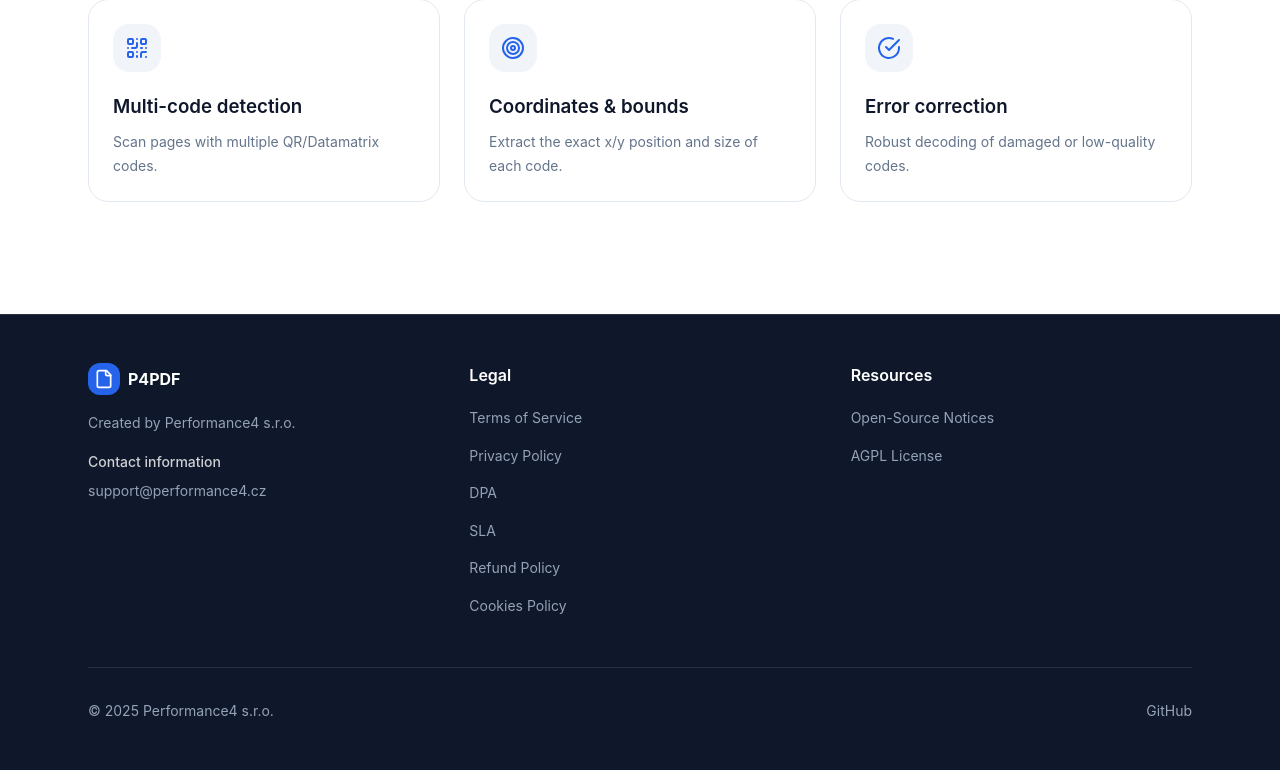
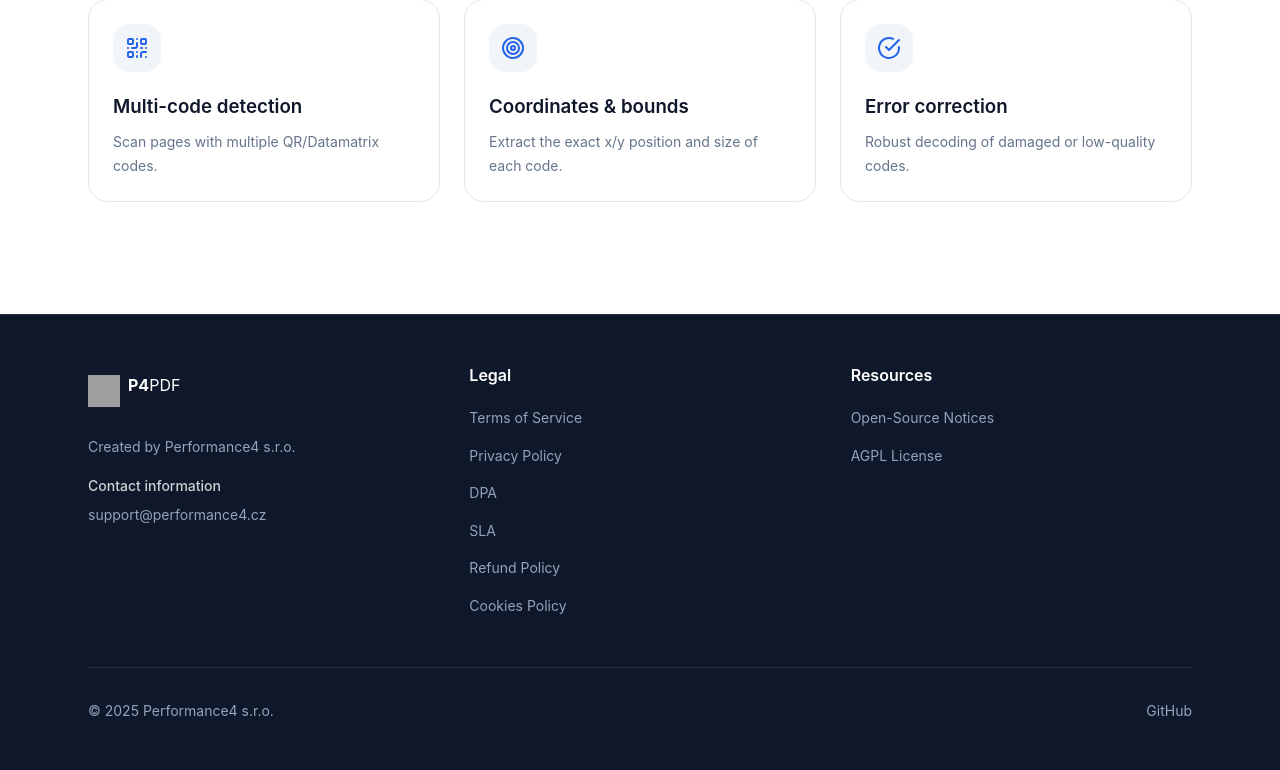
Before and after one commit to Performance4-s-r-o/dotnet-signing-server, an ASP.NET Core app: page / in a window 1280 px wide. Shown: the part 2417-3187 px from the top of the page. Run offline with ASP.NET Core 8, Linux system fonts and the light colour scheme; some libraries are stand-ins or nearby versions; grey boxes are pictures that could not be loaded.

Commit message:
fix footer logo

```diff
--- a/Views/Account/SignIn.cshtml
+++ b/Views/Account/SignIn.cshtml
@@ -16,7 +16,7 @@
 @if (!ViewData.ModelState.IsValid)
 {
     <div class="flash error">
-        @Html.ValidationSummary(excludePropertyErrors: true, message: "Sign-in failed. Please check your email and    password.")
+        @Html.ValidationSummary(excludePropertyErrors: true, message: "Sign-in failed. Please check your email and password.")
     </div>
 }
 <form method="post" class="auth-form">
--- a/Views/Account/TwoFactor.cshtml
+++ b/Views/Account/TwoFactor.cshtml
@@ -24,8 +24,9 @@
         <input type="hidden" name="rememberMe" value="@rememberMe" />
         <div class="form-group">
             <label for="code" class="form-label">6-digit code</label>
-            <input id="code" class="form-input" type="text" name="code" maxlength="6" minlength="6" pattern="\d{6}" required />
+            <input id="code" class="form-input" type="text" name="code" maxlength="6" minlength="6" pattern="\d{6}"
+                required />
         </div>
-        <button type="submit">Verify</button>
+        <button type="submit" class="btn btn-primary full-w mt-3">Verify</button>
     </form>
 </div>
--- a/Views/Shared/_Layout.cshtml
+++ b/Views/Shared/_Layout.cshtml
@@ -1,8 +1,17 @@
 @{
-    var title = ViewData["Title"] as string ?? "P4PDF by Performance4 s.r.o.";
+    var pageTitle = ViewData["Title"] as string;
+    var fullTitle = string.IsNullOrWhiteSpace(pageTitle)
+    ? "P4PDF by Performance4 s.r.o."
+    : $"{pageTitle} | P4PDF by Performance4 s.r.o.";
+    var metaDescription = ViewData["MetaDescription"] as string
+    ?? "P4PDF by Performance4 s.r.o. — secure PDF signing, templating, timestamps, and API tokens.";
+    var request = ViewContext?.HttpContext?.Request;
+    var canonicalUrl = request != null
+    ? $"{request.Scheme}://{request.Host}{request.Path}"
+    : string.Empty;
     var isAuthenticated = User?.Identity?.IsAuthenticated == true;
     var displayName = isAuthenticated ? User?.Identity?.Name : null;
-    var controllerName = ViewContext.RouteData.Values["controller"]?.ToString() ?? string.Empty;
+    var controllerName = ViewContext?.RouteData?.Values?["controller"]?.ToString() ?? string.Empty;
     var isAccountPage = controllerName.Equals("Account", StringComparison.OrdinalIgnoreCase);
     var isHomePage = string.Equals(ViewContext?.HttpContext?.Request?.Path.Value, "/", StringComparison.Ordinal);
     var logoBase64 =
@@ -14,7 +23,14 @@
 <head>
     <meta charset="utf-8" />
     <meta name="viewport" content="width=device-width, initial-scale=1.0" />
-    <title>@title</title>
+    <title>@fullTitle</title>
+    <meta name="description" content="@metaDescription" />
+    <link rel="canonical" href="@canonicalUrl" />
+    <meta property="og:title" content="@fullTitle" />
+    <meta property="og:description" content="@metaDescription" />
+    <meta property="og:type" content="website" />
+    <meta property="og:url" content="@canonicalUrl" />
+    <meta property="og:site_name" content="P4PDF" />
     <link rel="stylesheet" href="/css/custom.css" />
 </head>
 
@@ -81,14 +97,16 @@
                 <!-- Company info -->
                 <div class="footer-company">
                     <div class="footer-logo">
-                        <div class="footer-logo-icon">
-                            <svg xmlns="http://www.w3.org/2000/svg" viewBox="0 0 24 24" fill="none"
-                                stroke="currentColor" stroke-width="2" stroke-linecap="round" stroke-linejoin="round">
-                                <path d="M15 2H6a2 2 0 0 0-2 2v16a2 2 0 0 0 2 2h12a2 2 0 0 0 2-2V7Z" />
-                                <path d="M14 2v4a2 2 0 0 0 2 2h4" />
-                            </svg>
-                        </div>
-                        <span class="footer-logo-name">P4PDF</span>
+                        <a href="/" style="text-decoration: none; color: white" class="header-logo">
+                            <div class="full-height">
+                                <img src="@logoBase64" width="32" height="32" style="width:32px;height:32px;" />
+                                <div style="line-height: 20px;">
+                                    <div>
+                                        <strong>P4</strong><span>PDF</span>
+                                    </div>
+                                </div>
+                            </div>
+                        </a>
                     </div>
                     <p class="footer-company-text">Created by Performance4 s.r.o.</p>
                     <div>
--- a/wwwroot/css/custom.css
+++ b/wwwroot/css/custom.css
@@ -283,6 +283,7 @@
 
 .flash ul {
   margin-bottom: 0;
+  list-style-type: none;
 }
 
 .flash.info {
```
